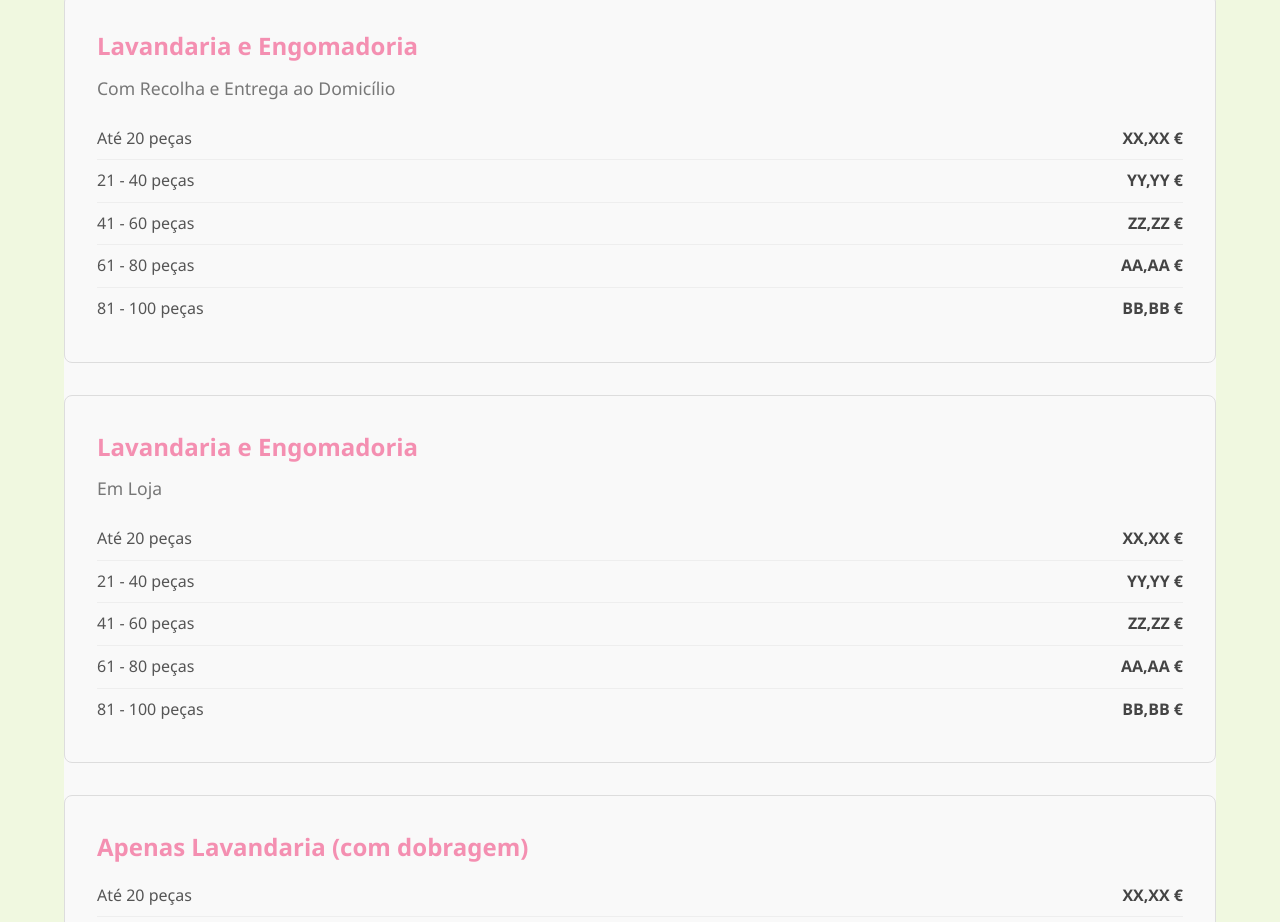
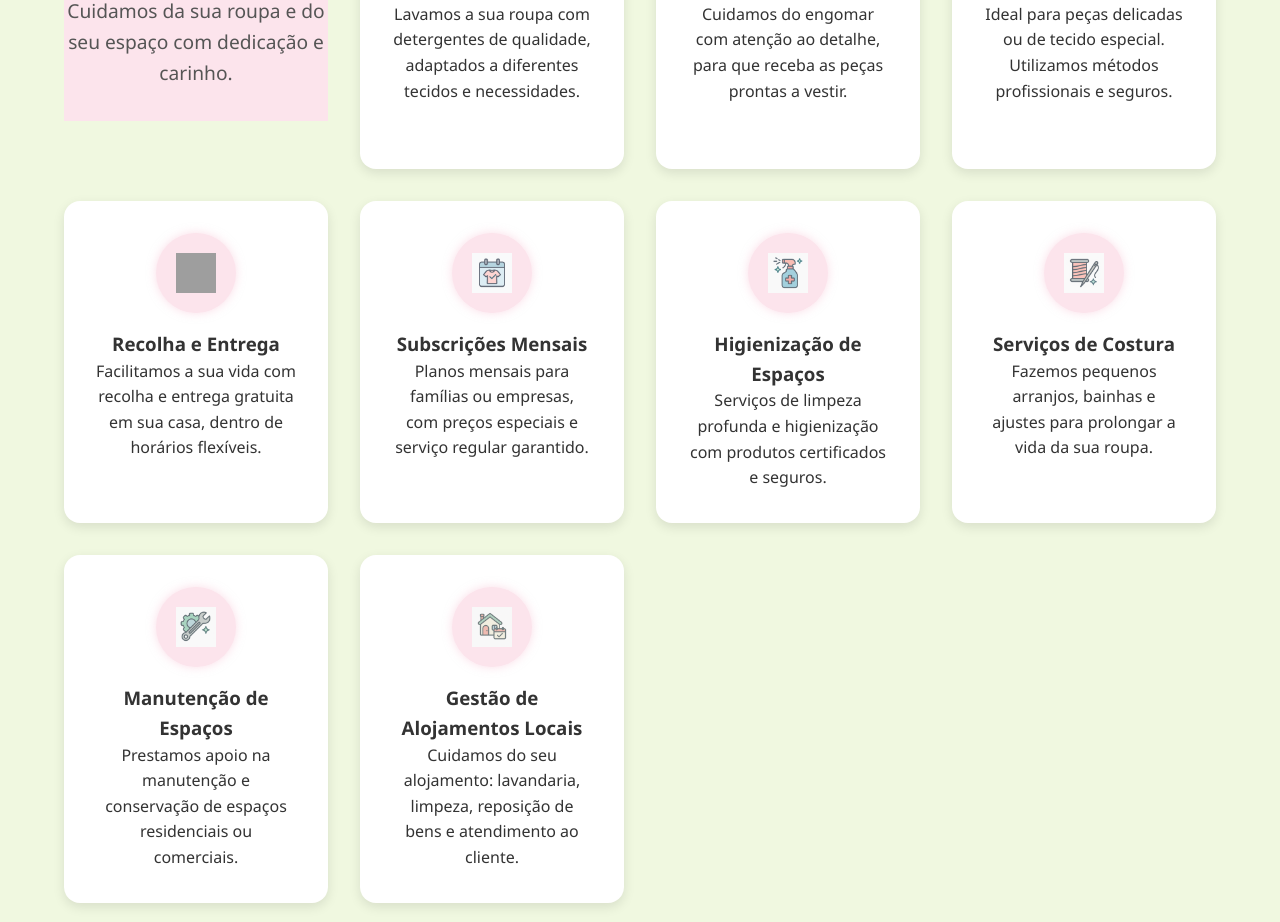
Before and after one commit to DonaEngomadoria/dona-website, a plain HTML site: page servicos.html in a window 1280 px wide. Shown: the part 377-1299 px from the top of the page. Drawn offline with Linux system fonts and the light colour scheme; grey boxes are pictures that could not be loaded.

Commit message:
Atualização geral: nova página avaliacoes.html com links para Google Reviews e mapa incorporado; melhorias na navbar, serviços com ícones em bolhas e layout refinado.

```diff
--- a/css/style.css
+++ b/css/style.css
@@ -133,81 +133,107 @@ nav a:hover {
     /* Outro tom de verde claro */
 }
 
-/* Adicionar estilos para as outras secções (Preços, etc.) */
-
-#services-page .service {
-    margin-bottom: 2rem;
-    padding: 1.5rem;
-    border: 1px solid #ddd;
-    border-radius: 8px;
+/* ÍCONES EM BOLHA */
+.bolha {
+    width: 100px;
+    height: 100px;
+    background-color: #fce4ec; /* Rosa pastel */
+    border-radius: 50%;
+    display: flex;
+    align-items: center;
+    justify-content: center;
+    margin: 0 auto 1rem auto;
+    box-shadow: 0 0 10px rgba(248, 187, 208, 0.6);
+    transition: transform 0.3s ease;
 }
 
-#services-page .service h3 {
-    font-size: 1.5rem;
-    margin-bottom: 1rem;
-    color: #f48fb1;
-    /* Rosa para os títulos dos serviços */
+.bolha:hover {
+    transform: scale(1.05);
 }
 
-#services-page .service p {
-    color: #555;
+.icon {
+    width: 48px;
+    height: 48px;
 }
-
-#pricing {
-    background-color: #f9f9f9;
+#services {
+    display: grid;
+    grid-template-columns: repeat(auto-fit, minmax(250px, 1fr));
+    gap: 2rem;
+    background-color: #f0f8e0;
     padding: 4rem 0;
 }
 
-#pricing h2 {
-    font-size: 2rem;
-    margin-bottom: 1rem;
+.service-item {
+    background-color: white;
+    border-radius: 1rem;
+    padding: 2rem;
     text-align: center;
-    color: #444;
+    box-shadow: 0 4px 12px rgba(0, 0, 0, 0.1);
+    transition: transform 0.2s ease-in-out;
 }
 
-#pricing p {
-    text-align: center;
-    margin-bottom: 2rem;
-    color: #777;
+.service-item:hover {
+    transform: translateY(-4px);
 }
 
-.pricing-option {
-    margin-bottom: 2rem;
-    padding: 2rem;
-    border: 1px solid #ddd;
-    border-radius: 8px;
+.bolha {
+    width: 80px;
+    height: 80px;
+    background-color: #fce4ec;
+    border-radius: 50%;
+    margin: 0 auto 1rem auto;
+    display: flex;
+    align-items: center;
+    justify-content: center;
+    box-shadow: 0 0 10px rgba(248, 187, 208, 0.5);
 }
 
-.pricing-option h3 {
-    font-size: 1.5rem;
-    margin-bottom: 0.5rem;
-    color: #f48fb1;
-    /* Rosa para os títulos */
+.icon {
+    width: 40px;
+    height: 40px;
+}
+.service-intro {
+    text-align: center;
+    max-width: 800px;
+    margin: 0 auto 3rem auto;
+    padding: 2rem;
+    background-color: #ffffff;
+    border-radius: 1rem;
+    box-shadow: 0 4px 12px rgba(0, 0, 0, 0.1);
 }
 
-.pricing-option h4 {
-    font-size: 1.1rem;
+.service-intro h2 {
+    font-size: 2rem;
+    color: #e91e63;
     margin-bottom: 1rem;
-    color: #777;
-    font-weight: normal;
 }
 
-.price-item {
-    display: flex;
-    justify-content: space-between;
-    padding: 0.5rem 0;
-    border-bottom: 1px solid #eee;
+.service-intro p {
+    font-size: 1.1rem;
+    color: #333;
 }
 
-.price-item:last-child {
-    border-bottom: none;
+.service-header {
+    text-align: center;
+    margin-bottom: 3rem;
 }
 
-.price-item .item {
-    color: #555;
+.service-header h2 {
+    font-size: 2.2rem;
+    color: #e91e63;
+    margin-bottom: 0.5rem;
 }
 
-.price-item .price {
-    color: #444;
-    font-weight: bold;
+.subheading {
+    font-size: 1.2rem;
+    color: #555;
+    max-width: 700px;
+    margin: 0 auto;
 }
+
+.mapa-wrapper {
+    margin-top: 2rem;
+    border-radius: 12px;
+    overflow: hidden;
+    box-shadow: 0 4px 12px rgba(0,0,0,0.1);
+}
--- a/servicos.html
+++ b/servicos.html
@@ -4,131 +4,88 @@
 <head>
     <meta charset="UTF-8" />
     <meta name="viewport" content="width=device-width, initial-scale=1.0" />
-    <title>Dona Lavandaria & Engomadoria - Preços</title>
+    <title>Dona Lavandaria & Engomadoria - Serviços</title>
     <link rel="stylesheet" href="css/style.css" />
 </head>
 
 <body>
     <header>
         <div class="container">
-            <h1>Preços</h1>
+            <h1>O Que Fazemos</h1>
             <nav>
     <ul>
         <li><a href="index.html">Início</a></li>
         <li><a href="servicos.html">O Que Fazemos</a></li>
         <li><a href="precos.html">Preços</a></li>
-                    <li><a href="#">Quem Confia</a></li>
+        <li><a href="avaliacoes.html">Avaliações</a></li>
         <li><a href="#">Fale Connosco</a></li>
     </ul>
 </nav>
+
         </div>
     </header>
 
     <main class="container">
-        <section id="pricing">
-            <h2>Tabela de Preços - Serviço Familiar</h2>
-            <p>
-                Os nossos preços são transparentes e adaptados às suas necessidades.
-                Escolha a opção que melhor se adequa ao seu volume de roupa.
-                Não tem obrigações contratuais e pode usufruir dos nossos packs com descontos.
-            </p>
+        <section id="services">
 
-            <div class="pricing-option">
-                <h3>Lavandaria e Engomadoria</h3>
-                <h4>Com Recolha e Entrega ao Domicílio</h4>
-                <div class="price-item">
-                    <span class="item">Até 20 peças</span>
-                    <span class="price">XX,XX €</span>
-                </div>
-                <div class="price-item">
-                    <span class="item">21 - 40 peças</span>
-                    <span class="price">YY,YY €</span>
-                </div>
-                <div class="price-item">
-                    <span class="item">41 - 60 peças</span>
-                    <span class="price">ZZ,ZZ €</span>
-                </div>
-                <div class="price-item">
-                    <span class="item">61 - 80 peças</span>
-                    <span class="price">AA,AA €</span>
-                </div>
-                <div class="price-item">
-                    <span class="item">81 - 100 peças</span>
-                    <span class="price">BB,BB €</span>
-                </div>
+    <header class="service-header">
+        <h2>Serviços Disponíveis</h2>
+        <p class="subheading">Cuidamos da sua roupa e do seu espaço com dedicação e carinho.</p>
+    </header>
+
+
+            <div class="service-item">
+                <div class="bolha"><img src="assets/icones/lavandaria.png" alt="Lavagem" class="icon"></div>
+                <h3>Lavagem de Roupa</h3>
+                <p>Lavamos a sua roupa com detergentes de qualidade, adaptados a diferentes tecidos e necessidades.</p>
             </div>
 
-            <div class="pricing-option">
-                <h3>Lavandaria e Engomadoria</h3>
-                <h4>Em Loja</h4>
-                <div class="price-item">
-                    <span class="item">Até 20 peças</span>
-                    <span class="price">XX,XX €</span>
-                </div>
-                <div class="price-item">
-                    <span class="item">21 - 40 peças</span>
-                    <span class="price">YY,YY €</span>
-                </div>
-                <div class="price-item">
-                    <span class="item">41 - 60 peças</span>
-                    <span class="price">ZZ,ZZ €</span>
-                </div>
-                <div class="price-item">
-                    <span class="item">61 - 80 peças</span>
-                    <span class="price">AA,AA €</span>
-                </div>
-                <div class="price-item">
-                    <span class="item">81 - 100 peças</span>
-                    <span class="price">BB,BB €</span>
-                </div>
+            <div class="service-item">
+                <div class="bolha"><img src="assets/icones/engomadoria.png" alt="Engomadoria" class="icon"></div>
+                <h3>Engomadoria</h3>
+                <p>Cuidamos do engomar com atenção ao detalhe, para que receba as peças prontas a vestir.</p>
             </div>
 
-            <div class="pricing-option">
-                <h3>Apenas Lavandaria (com dobragem)</h3>
-                <div class="price-item">
-                    <span class="item">Até 20 peças</span>
-                    <span class="price">XX,XX €</span>
-                </div>
-                <div class="price-item">
-                    <span class="item">21 - 40 peças</span>
-                    <span class="price">YY,YY €</span>
-                </div>
-                <div class="price-item">
-                    <span class="item">41 - 60 peças</span>
-                    <span class="price">ZZ,ZZ €</span>
-                </div>
-                <div class="price-item">
-                    <span class="item">61 - 80 peças</span>
-                    <span class="price">AA,AA €</span>
-                </div>
-                <div class="price-item">
-                    <span class="item">81 - 100 peças</span>
-                    <span class="price">BB,BB €</span>
-                </div>
+            <div class="service-item">
+                <div class="bolha"><img src="assets/icones/lavagem_seco.png" alt="Lavagem a seco" class="icon"></div>
+                <h3>Lavagem a Seco</h3>
+                <p>Ideal para peças delicadas ou de tecido especial. Utilizamos métodos profissionais e seguros.</p>
             </div>
 
-            <div class="pricing-option">
-                <h3>Apenas Engomadoria</h3>
-                <div class="price-item">
-                    <span class="item">Até 20 peças</span>
-                    <span class="price">XX,XX €</span>
+            <div class="service-item">
+                <div class="bolha"><img src="assets/icones/recolhas.png" alt="Recolha e entrega" class="icon"></div>
+                <h3>Recolha e Entrega</h3>
+                <p>Facilitamos a sua vida com recolha e entrega gratuita em sua casa, dentro de horários flexíveis.</p>
             </div>
-                <div class="price-item">
-                    <span class="item">21 - 40 peças</span>
-                    <span class="price">YY,YY €</span>
+
+            <div class="service-item">
+                <div class="bolha"><img src="assets/icones/planos.png" alt="Subscrições" class="icon"></div>
+                <h3>Subscrições Mensais</h3>
+                <p>Planos mensais para famílias ou empresas, com preços especiais e serviço regular garantido.</p>
             </div>
-                <div class="price-item">
-                    <span class="item">41 - 60 peças</span>
-                    <span class="price">ZZ,ZZ €</span>
+
+            <div class="service-item">
+                <div class="bolha"><img src="assets/icones/higienizacao.png" alt="Higienização" class="icon"></div>
+                <h3>Higienização de Espaços</h3>
+                <p>Serviços de limpeza profunda e higienização com produtos certificados e seguros.</p>
             </div>
-                <div class="price-item">
-                    <span class="item">61 - 80 peças</span>
-                    <span class="price">AA,AA €</span>
+
+            <div class="service-item">
+                <div class="bolha"><img src="assets/icones/costura.png" alt="Costura" class="icon"></div>
+                <h3>Serviços de Costura</h3>
+                <p>Fazemos pequenos arranjos, bainhas e ajustes para prolongar a vida da sua roupa.</p>
             </div>
-                <div class="price-item">
-                    <span class="item">81 - 100 peças</span>
-                    <span class="price">BB,BB €</span>
+
+            <div class="service-item">
+                <div class="bolha"><img src="assets/icones/manutencao.png" alt="Manutenção" class="icon"></div>
+                <h3>Manutenção de Espaços</h3>
+                <p>Prestamos apoio na manutenção e conservação de espaços residenciais ou comerciais.</p>
             </div>
+
+            <div class="service-item">
+                <div class="bolha"><img src="assets/icones/gestao.png" alt="Gestão de Alojamentos" class="icon"></div>
+                <h3>Gestão de Alojamentos Locais</h3>
+                <p>Cuidamos do seu alojamento: lavandaria, limpeza, reposição de bens e atendimento ao cliente.</p>
             </div>
 
         </section>
```
Also changed, not shown: avaliacoes.html (added, +63 -0 lines), index.html (+2 -1 lines), precos.html (+3 -1 lines), assets/icones/costura.png (added), assets/icones/engomadoria.png (added), assets/icones/gestao.png (added), assets/icones/higienizacao.png (added), assets/icones/lavagem_seco.png (added), assets/icones/manutencao.png (added), assets/icones/planos.png (added), tree_file.txt, 2 other files. Lines whose indentation alone changed are shown as unchanged.
